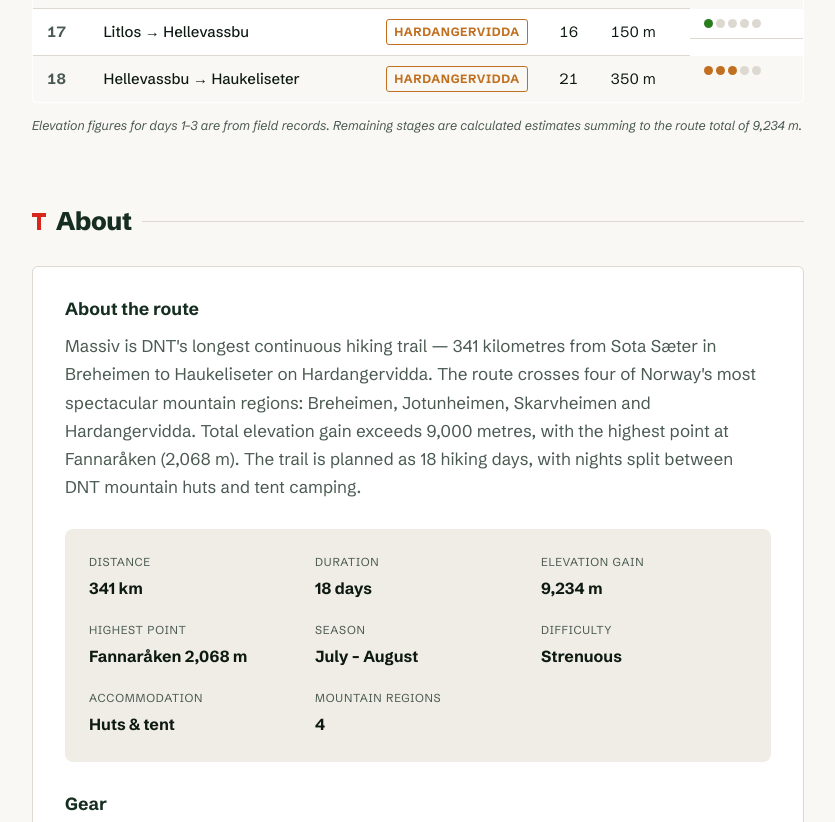
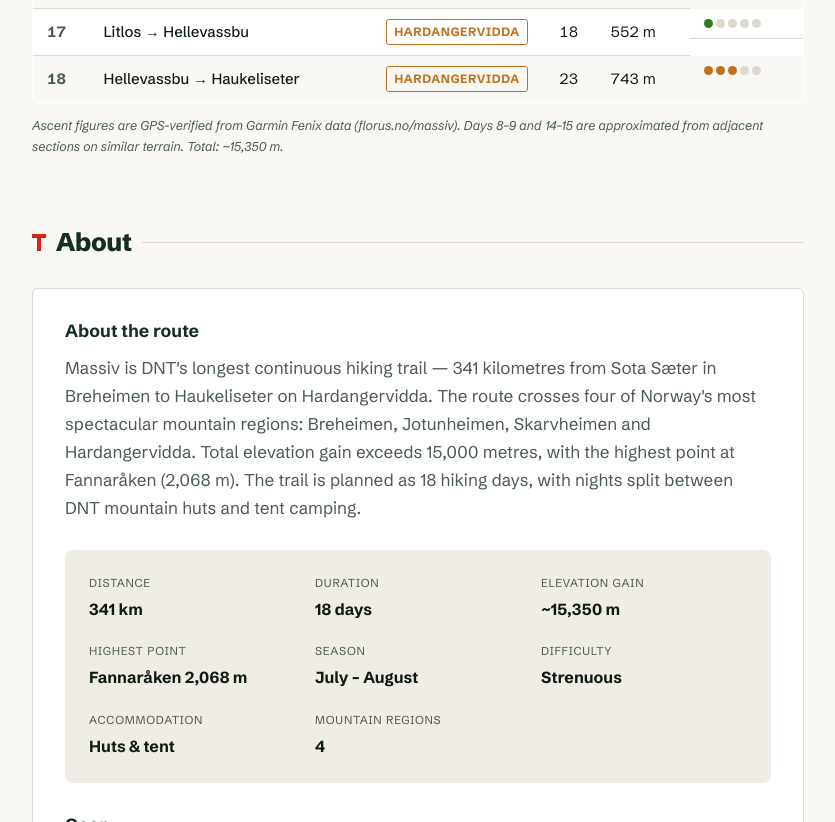
Before and after one commit to reitanr/massiv, a React (Vite) app: page / in a window 1280 px wide. Shown: the part 2629-3451 px from the top of the page, without its empty margins (222-1057 px from the left). Built offline with nearby package versions, Linux system fonts and the light colour scheme; no server answers; the database is empty.

Commit message:
Update stages with GPS-verified elevation from florus.no (15,350m total)

```diff
--- a/src/App.jsx
+++ b/src/App.jsx
@@ -91,24 +91,24 @@ export default function App() {
 }
 
 const STAGES = [
-  { day: 1,  from: "Sota Sæter",      to: "Nørdstedalseter",  region: "Breheimen",      km: 24, ascent: 1691, diff: 4 },
-  { day: 2,  from: "Nørdstedalseter", to: "Sognefjellshytta", region: "Breheimen",      km: 25, ascent: 1838, diff: 5 },
-  { day: 3,  from: "Sognefjellshytta",to: "Fannaråkhytta",    region: "Jotunheimen",    km: 18, ascent:  895, diff: 4 },
-  { day: 4,  from: "Fannaråkhytta",   to: "Skogadalsbøen",    region: "Jotunheimen",    km: 11, ascent:  200, diff: 2 },
-  { day: 5,  from: "Skogadalsbøen",   to: "Fondsbu",          region: "Jotunheimen",    km: 24, ascent:  550, diff: 3 },
-  { day: 6,  from: "Fondsbu",         to: "Slettningsbu",     region: "Jotunheimen",    km: 23, ascent:  300, diff: 3 },
-  { day: 7,  from: "Slettningsbu",    to: "Sulebu",           region: "Jotunheimen",    km: 17, ascent:  300, diff: 2 },
-  { day: 8,  from: "Sulebu",          to: "Skarvheim",        region: "Skarvheimen",    km: 19, ascent:  450, diff: 3 },
-  { day: 9,  from: "Skarvheim",       to: "Bjordalsbu",       region: "Skarvheimen",    km: 13, ascent:  400, diff: 3 },
-  { day: 10, from: "Bjordalsbu",      to: "Iungsdalshytta",   region: "Skarvheimen",    km: 16, ascent:  350, diff: 3 },
-  { day: 11, from: "Iungsdalshytta",  to: "Geiterygghytta",   region: "Skarvheimen",    km: 29, ascent:  550, diff: 5 },
-  { day: 12, from: "Geiterygghytta",  to: "Finsehytta",       region: "Skarvheimen",    km: 16, ascent:  300, diff: 3 },
-  { day: 13, from: "Finsehytta",      to: "Krækkja",          region: "Hardangervidda", km: 24, ascent:  300, diff: 2 },
-  { day: 14, from: "Krækkja",         to: "Stigstuv",         region: "Hardangervidda", km: 20, ascent:  200, diff: 2 },
-  { day: 15, from: "Stigstuv",        to: "Sandhaug",         region: "Hardangervidda", km: 23, ascent:  200, diff: 2 },
-  { day: 16, from: "Sandhaug",        to: "Litlos",           region: "Hardangervidda", km: 25, ascent:  200, diff: 3 },
-  { day: 17, from: "Litlos",          to: "Hellevassbu",      region: "Hardangervidda", km: 16, ascent:  150, diff: 1 },
-  { day: 18, from: "Hellevassbu",     to: "Haukeliseter",     region: "Hardangervidda", km: 21, ascent:  350, diff: 3 },
+  { day: 1,  from: "Sota Sæter",      to: "Nørdstedalseter",  region: "Breheimen",      km: 26, ascent: 1691, diff: 4 },
+  { day: 2,  from: "Nørdstedalseter", to: "Sognefjellshytta", region: "Breheimen",      km: 26, ascent: 1838, diff: 5 },
+  { day: 3,  from: "Sognefjellshytta",to: "Fannaråkhytta",    region: "Jotunheimen",    km: 16, ascent:  895, diff: 4 },
+  { day: 4,  from: "Fannaråkhytta",   to: "Skogadalsbøen",    region: "Jotunheimen",    km: 12, ascent:  500, diff: 2 },
+  { day: 5,  from: "Skogadalsbøen",   to: "Fondsbu",          region: "Jotunheimen",    km: 25, ascent: 1059, diff: 4 },
+  { day: 6,  from: "Fondsbu",         to: "Slettningsbu",     region: "Jotunheimen",    km: 24, ascent:  756, diff: 3 },
+  { day: 7,  from: "Slettningsbu",    to: "Sulebu",           region: "Jotunheimen",    km: 19, ascent:  754, diff: 3 },
+  { day: 8,  from: "Sulebu",          to: "Skarvheim",        region: "Skarvheimen",    km: 21, ascent:  832, diff: 3 },
+  { day: 9,  from: "Skarvheim",       to: "Bjordalsbu",       region: "Skarvheimen",    km: 13, ascent:  785, diff: 3 },
+  { day: 10, from: "Bjordalsbu",      to: "Iungsdalshytta",   region: "Skarvheimen",    km: 17, ascent:  465, diff: 2 },
+  { day: 11, from: "Iungsdalshytta",  to: "Geiterygghytta",   region: "Skarvheimen",    km: 30, ascent:  993, diff: 5 },
+  { day: 12, from: "Geiterygghytta",  to: "Finsehytta",       region: "Skarvheimen",    km: 17, ascent:  685, diff: 3 },
+  { day: 13, from: "Finsehytta",      to: "Krækkja",          region: "Hardangervidda", km: 25, ascent:  797, diff: 3 },
+  { day: 14, from: "Krækkja",         to: "Stigstuv",         region: "Hardangervidda", km: 20, ascent:  700, diff: 2 },
+  { day: 15, from: "Stigstuv",        to: "Sandhaug",         region: "Hardangervidda", km: 24, ascent:  644, diff: 2 },
+  { day: 16, from: "Sandhaug",        to: "Litlos",           region: "Hardangervidda", km: 27, ascent:  661, diff: 3 },
+  { day: 17, from: "Litlos",          to: "Hellevassbu",      region: "Hardangervidda", km: 18, ascent:  552, diff: 1 },
+  { day: 18, from: "Hellevassbu",     to: "Haukeliseter",     region: "Hardangervidda", km: 23, ascent:  743, diff: 3 },
 ];
 
 const REGION_COLOR = {
@@ -161,7 +161,7 @@ function Stages() {
             ))}
           </tbody>
         </table>
-        <p className="stages-note">Elevation figures for days 1–3 are from field records. Remaining stages are calculated estimates summing to the route total of 9,234 m.</p>
+        <p className="stages-note">Ascent figures are GPS-verified from Garmin Fenix data (florus.no/massiv). Days 8–9 and 14–15 are approximated from adjacent sections on similar terrain. Total: ~15,350 m.</p>
       </div>
     </section>
   );
@@ -181,7 +181,7 @@ function Preparations() {
           Sota Sæter in Breheimen to Haukeliseter on Hardangervidda. The route
           crosses four of Norway's most spectacular mountain regions: Breheimen,
           Jotunheimen, Skarvheimen and Hardangervidda. Total elevation gain
-          exceeds 9,000 metres, with the highest point at Fannaråken (2,068 m).
+          exceeds 15,000 metres, with the highest point at Fannaråken (2,068 m).
           The trail is planned as 18 hiking days, with nights split between
           DNT mountain huts and tent camping.
         </p>
@@ -189,7 +189,7 @@ function Preparations() {
         <div className="prep-stats">
           <div><span className="stat-label">Distance</span><span className="stat-value">341 km</span></div>
           <div><span className="stat-label">Duration</span><span className="stat-value">18 days</span></div>
-          <div><span className="stat-label">Elevation gain</span><span className="stat-value">9,234 m</span></div>
+          <div><span className="stat-label">Elevation gain</span><span className="stat-value">~15,350 m</span></div>
           <div><span className="stat-label">Highest point</span><span className="stat-value">Fannaråken 2,068 m</span></div>
           <div><span className="stat-label">Season</span><span className="stat-value">July – August</span></div>
           <div><span className="stat-label">Difficulty</span><span className="stat-value">Strenuous</span></div>
```
